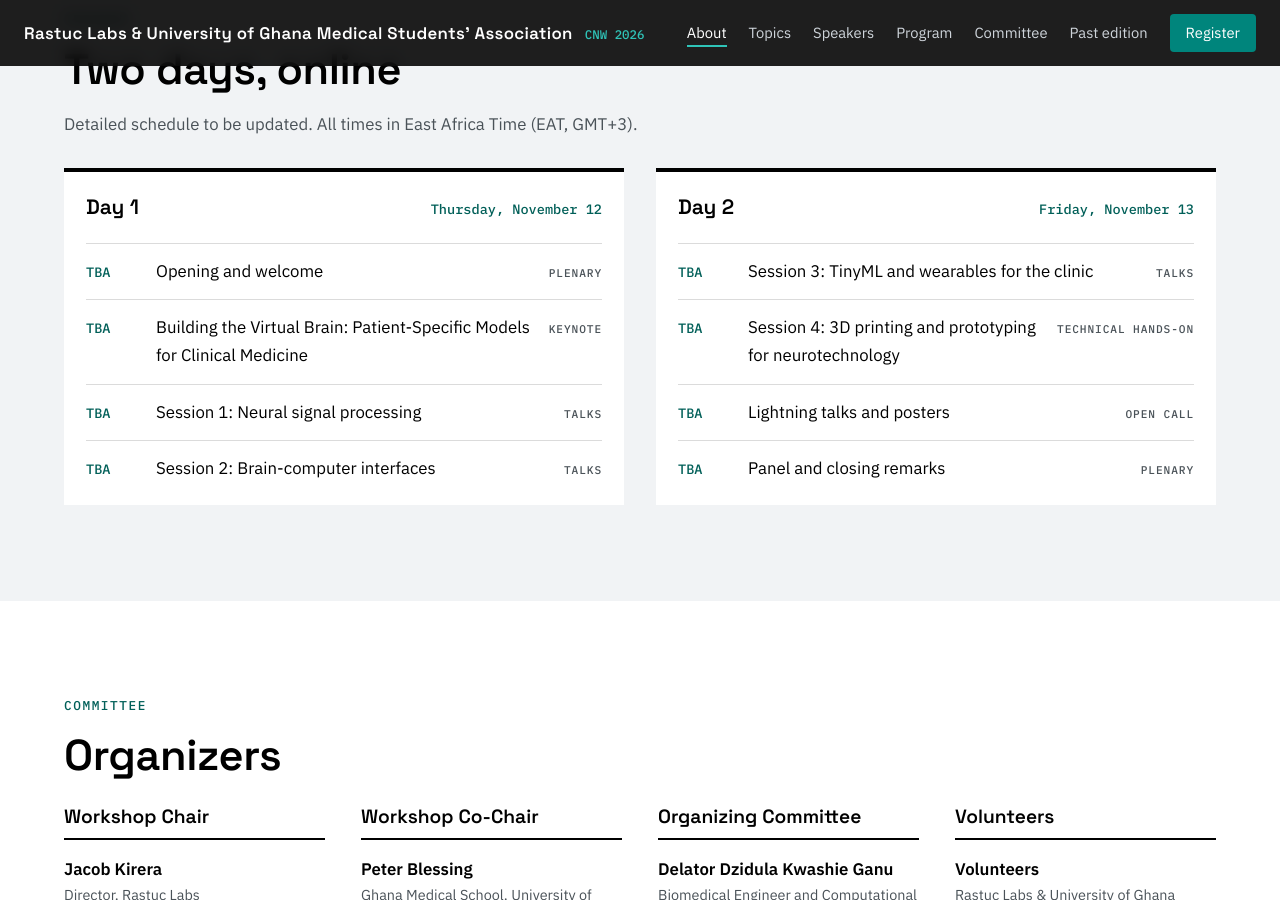
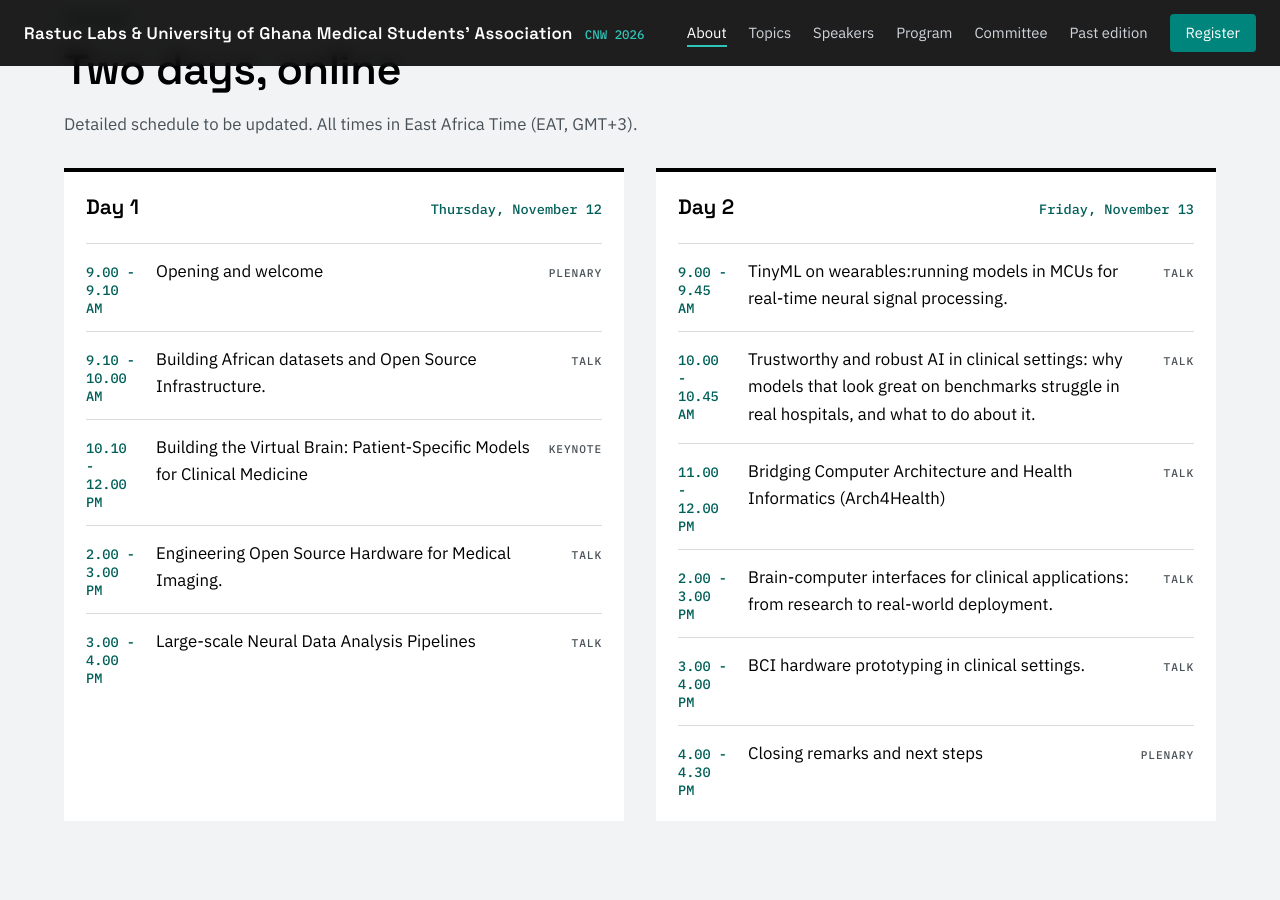
Before and after one commit to Kebaso-J/cnw2026, a Jekyll site: the page built from index.html, in a window 1280 px wide and 900 px high, scrolled down 3814 px. Built offline with Jekyll 4.4.1, drawn with Linux system fonts in a browser that asks for light colours.

Commit message:
updated program

```diff
--- a/_data/program.yml
+++ b/_data/program.yml
@@ -2,30 +2,39 @@
 - day: "Day 1"
   date: "Thursday, November 12"
   sessions:
-    - time: "TBA"
+    - time: "9.00 - 9.10 AM"
       title: "Opening and welcome"
       kind: "Plenary"
-    - time: "TBA"
+    - time: "9.10 - 10.00 AM"
+      title: "Building African datasets and Open Source Infrastructure."
+      kind: "Talk"
+    - time: "10.10 - 12.00 PM"
       title: "Building the Virtual Brain: Patient-Specific Models for Clinical Medicine"
       kind: "Keynote"
-    - time: "TBA"
-      title: "Session 1: Neural signal processing"
-      kind: "Talks"
-    - time: "TBA"
-      title: "Session 2: Brain-computer interfaces"
-      kind: "Talks"
+    - time: "2.00 - 3.00 PM"
+      title: "Engineering Open Source Hardware for Medical Imaging."
+      kind: "Talk"
+    - time: "3.00 - 4.00 PM"
+      title: "Large-scale Neural Data Analysis Pipelines"
+      kind: "Talk"
 - day: "Day 2"
   date: "Friday, November 13"
   sessions:
-    - time: "TBA"
-      title: "Session 3: TinyML and wearables for the clinic"
-      kind: "Talks"
-    - time: "TBA"
-      title: "Session 4: 3D printing and prototyping for neurotechnology"
-      kind: "Technical hands-on"
-    - time: "TBA"
-      title: "Lightning talks and posters"
-      kind: "Open call"
-    - time: "TBA"
-      title: "Panel and closing remarks"
+    - time: "9.00 - 9.45 AM"
+      title: "TinyML on wearables:running models in MCUs for real-time neural signal processing."
+      kind: "Talk"
+    - time: "10.00 - 10.45 AM"
+      title: "Trustworthy and robust AI in clinical settings: why models that look great on benchmarks struggle in real hospitals, and what to do about it."
+      kind: "Talk"
+    - time: "11.00 - 12.00 PM"
+      title: "Bridging Computer Architecture and Health Informatics (Arch4Health)"
+      kind: "Talk"
+    - time: "2.00 - 3.00 PM"
+      title: "Brain-computer interfaces for clinical applications: from research to real-world deployment."
+      kind: "Talk"
+    - time: "3.00 - 4.00 PM"
+      title: "BCI hardware prototyping in clinical settings."
+      kind: "Talk"
+    - time: "4.00 - 4.30 PM"
+      title: "Closing remarks and next steps"
       kind: "Plenary"
```
Also changed, not shown: 2 other files.
